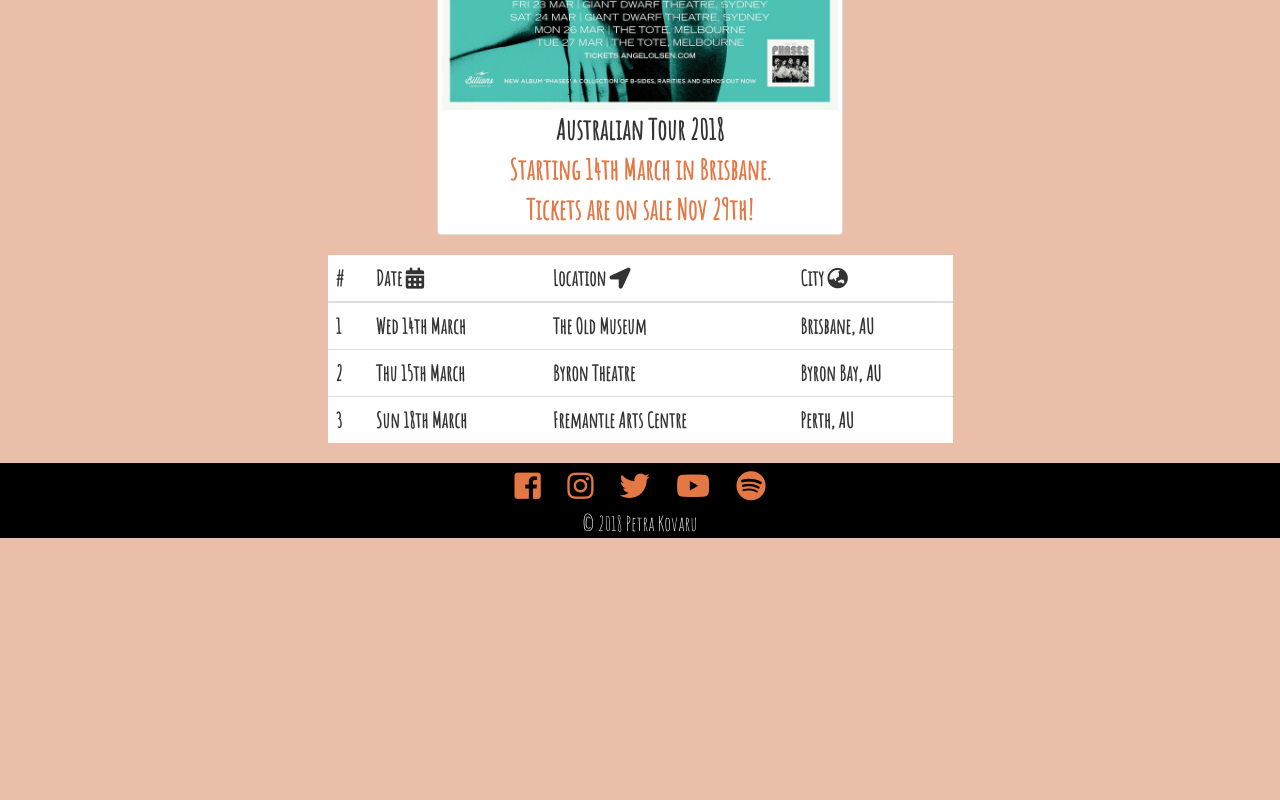
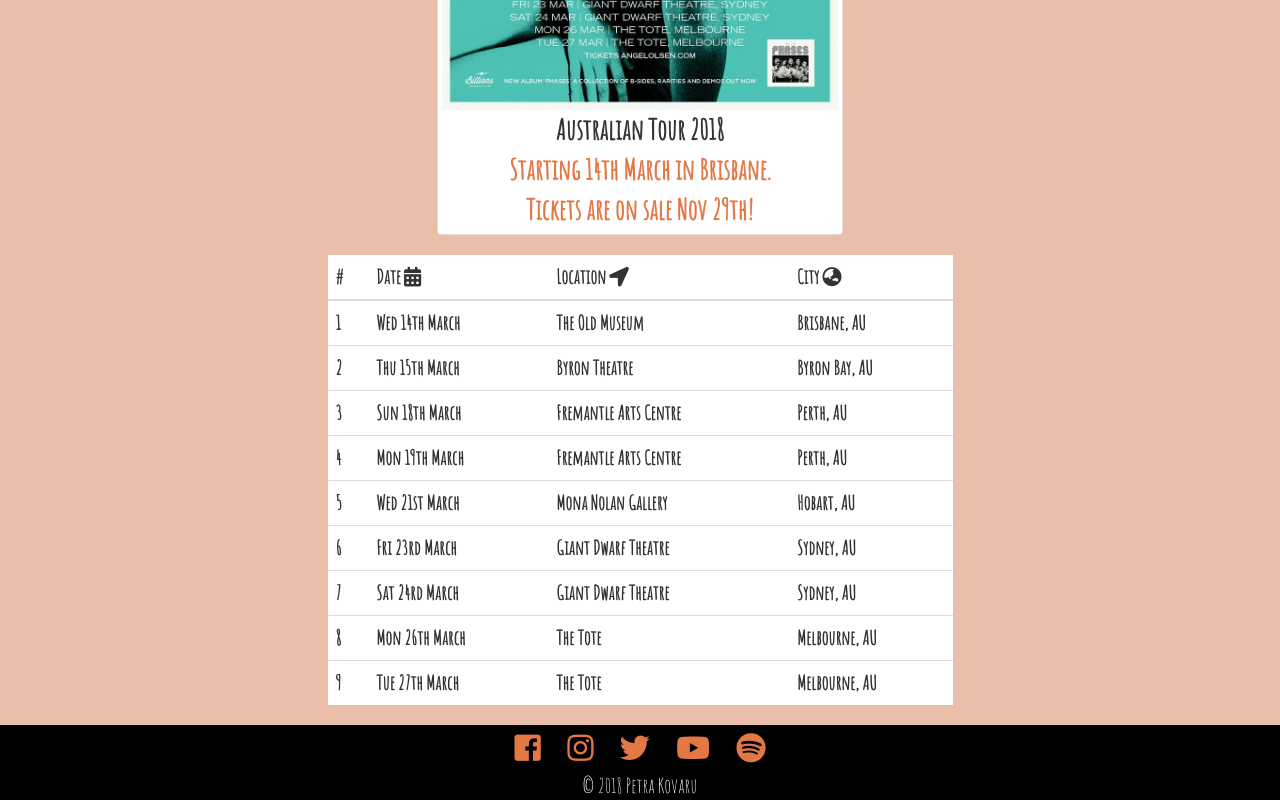
Before and after one commit to petrakovaru/milestone1, a plain HTML site: page tour.html in a window 1280 px wide. Shown: the part 526-1326 px from the top of the page. Before the commit the page ends 1064 px from the top, so only its background shows below. Drawn offline with nearby package versions, Linux system fonts and the light colour scheme.

Commit message:
updated jquery

```diff
--- a/contact.html
+++ b/contact.html
@@ -27,8 +27,7 @@
             <ul class="nav navbar-nav navbar-right">
               <li><a href="index.html">Home</a></li>
               <li><a href="gallery.html">Gallery</a></li>
-              <li><a href="music.html">Music</a></li>
-              <li><a href="music.html">Video</a></li>
+              <li><a href="media.html">Music</a></li>
               <li><a href="tour.html">Tour</a></li>
               <li><a href="contact.html">Contact</a></li>
             </ul>
@@ -88,9 +87,11 @@
                             </div>
                         </fieldset>
                     </form>
+
                 </div>
             </div>
         </div>
+
     </div>
 
 
@@ -109,6 +110,7 @@
   <p class="copyright">&copy; 2018 Petra Kovaru<br>
   <p>
 </footer>
-
+<script type="text/javascript" src="https://code.jquery.com/jquery-2.1.4.js"></script>
+<script type="text/javascript" src="https://maxcdn.bootstrapcdn.com/bootstrap/3.3.5/js/bootstrap.min.js"></script>
 </body>
 </html>
--- a/style.css
+++ b/style.css
@@ -210,10 +210,11 @@ p {
 /* contact form-------------------- */
 
 #form {
-    margin-top: 100px;
+    margin-top: 50px;
     padding: 10px;
-    margin-left: 20%;
-    margin-right: 20%;
+    margin-left: 25%;
+    margin-right: 25%;
+
 
 }
 
@@ -245,6 +246,6 @@ legend {
 
 .table {
     background-color: white;
-    font-size: 1.5em;
+    font-size: 1.4em;
     font-weight: 600;
 }
--- a/tour.html
+++ b/tour.html
@@ -53,7 +53,8 @@
       <div class="thumbnail">
         <img src="images/australiantour.jpg" alt="Australia" "img-responsive">
         <p><strong>Australian Tour 2018</strong></p>
-        <p style="color:  rgb(228, 120, 69); font-size: 2em; font-weight: 800;">Starting 14th March in Brisbane.<br>Tickets are on sale Nov 29th!</p>
+        <p style="color:  rgb(228, 120, 69); font-size: 2em; font-weight: 800;">Starting 14th March in Brisbane.<br>Tickets
+          are on sale Nov 29th!</p>
 
       </div>
     </div>
@@ -62,6 +63,7 @@
 
     </div>
   </div>
+
 
 
   <!-- --------second row----------- -->
@@ -83,6 +85,7 @@
             <td>Wed 14th March</td>
             <td>The Old Museum </td>
             <td>Brisbane, AU</td>
+
           </tr>
           <tr>
             <td>2</td>
@@ -95,6 +98,46 @@
             <td>Sun 18th March</td>
             <td>Fremantle Arts Centre</td>
             <td>Perth, AU</td>
+          </tr>
+          <tr>
+            <td>4</td>
+            <td>Mon 19th March</td>
+            <td>Fremantle Arts Centre</td>
+            <td>Perth, AU</td>
+          </tr>
+          <tr>
+            <td>5</td>
+            <td>Wed 21st March</td>
+            <td>Mona Nolan Gallery</td>
+            <td>Hobart, AU</td>
+          </tr>
+
+          <tr>
+            <td>6</td>
+            <td>Fri 23rd March</td>
+            <td>Giant Dwarf Theatre</td>
+            <td>Sydney, AU</td>
+          </tr>
+
+          <tr>
+            <td>7</td>
+            <td>Sat 24rd March</td>
+            <td>Giant Dwarf Theatre</td>
+            <td>Sydney, AU</td>
+          </tr>
+
+          <tr>
+            <td>8</td>
+            <td>Mon 26th March</td>
+            <td>The Tote</td>
+            <td>Melbourne, AU</td>
+          </tr>
+
+          <tr>
+              <td>9</td>
+              <td>Tue 27th March</td>
+              <td>The Tote</td>
+              <td>Melbourne, AU</td>
             </tr>
         </tbody>
       </table>
@@ -116,7 +159,8 @@
     <p class="copyright">&copy; 2018 Petra Kovaru<br>
     </p>
   </footer>
-
+  <script type="text/javascript" src="https://code.jquery.com/jquery-2.1.4.js"></script>
+  <script type="text/javascript" src="https://maxcdn.bootstrapcdn.com/bootstrap/3.3.5/js/bootstrap.min.js"></script>
 </body>
 
 </html>
```
Also changed, not shown: gallery.html (+3 -2 lines), index.html (+1 -1 lines). Lines whose indentation alone changed are shown as unchanged.
